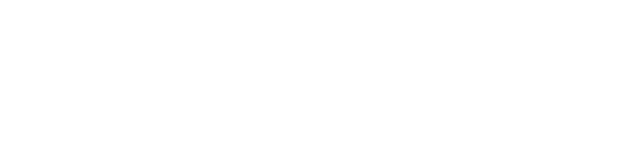
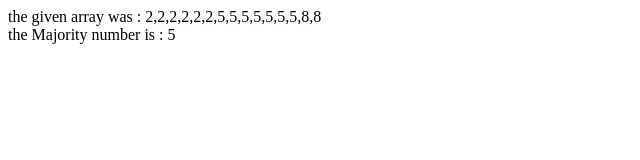
Before and after one commit to johnmogi/Training-Grounds-for-interviews_JS, a plain HTML site: page 21_2/index.html in a window 1280 px wide. Shown: the whole page, without its empty margins (0-640 px from the left). Drawn offline with Linux system fonts and the light colour scheme.

Commit message:
some mods

```diff
--- a/21_2/index.html
+++ b/21_2/index.html
@@ -9,6 +9,9 @@
 </head>
 
 <body>
+    <div id="stage">
+
+    </div>
     <script src="index.js"></script>
 </body>
 
--- a/21_2/index.js
+++ b/21_2/index.js
@@ -1,5 +1,5 @@
 const randArray = [2, 2, 2, 2, 2, 2, 5, 5, 5, 5, 5, 5, 5, 8, 8]
-
+const stage = document.getElementById("stage")
 let major = Math.floor(randArray.length / 2);
 
 function countInArray(arr, e) {
@@ -15,7 +15,10 @@ for (let i = 0; i < randArray.length; i++) {
     // console.log(randArray[i])
     let countAmount = countInArray(randArray, randArray[i])
     if (countAmount >= major) {
-        console.log("the Majority number is : " + randArray[i])
+        stage.append("the given array was : " + randArray)
+        const breaker = document.createElement("br")
+        stage.append(breaker)
+        stage.append("the Majority number is : " + randArray[i])
         break
     }
 
```
Also changed, not shown: 1 other file.
